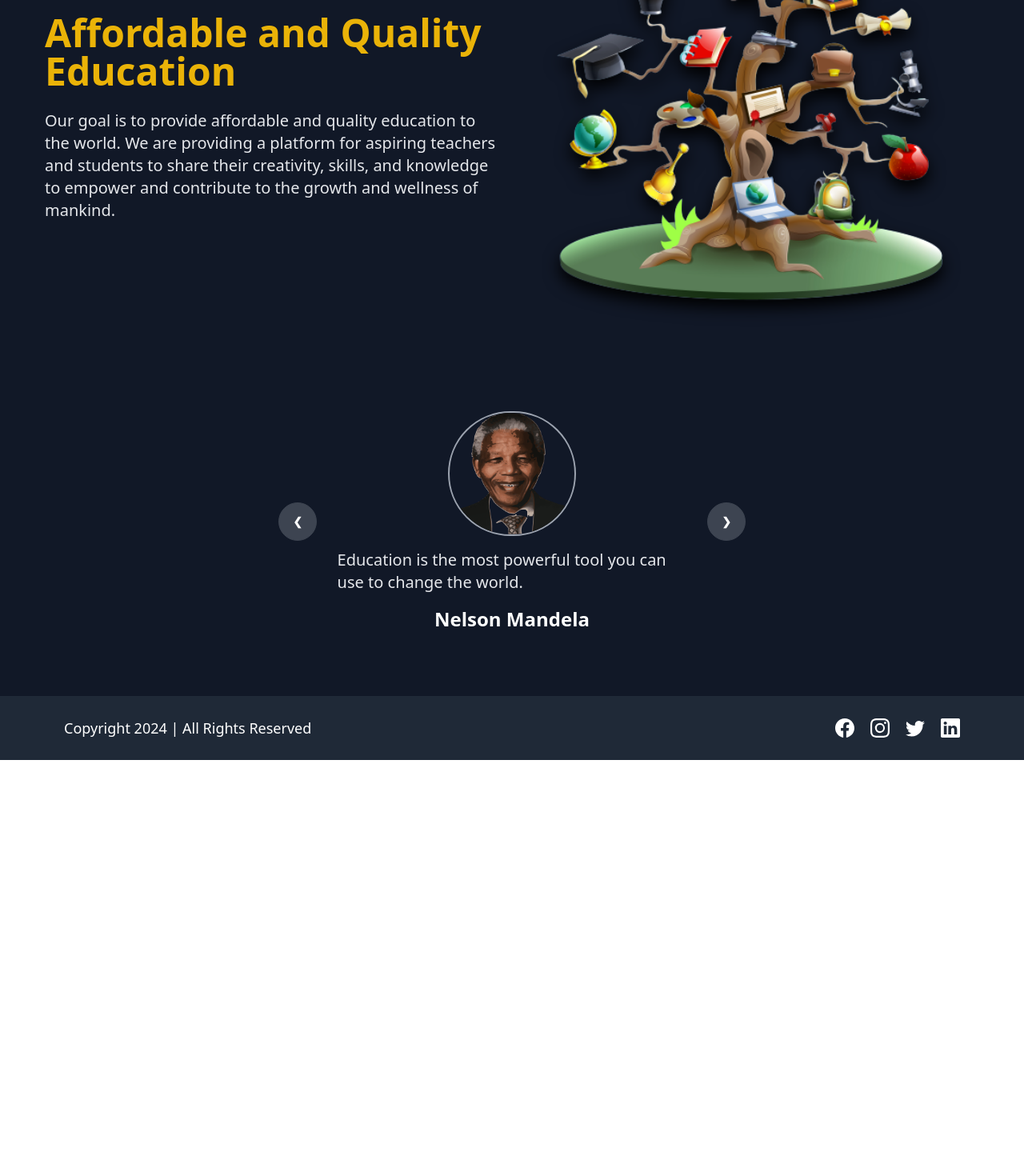
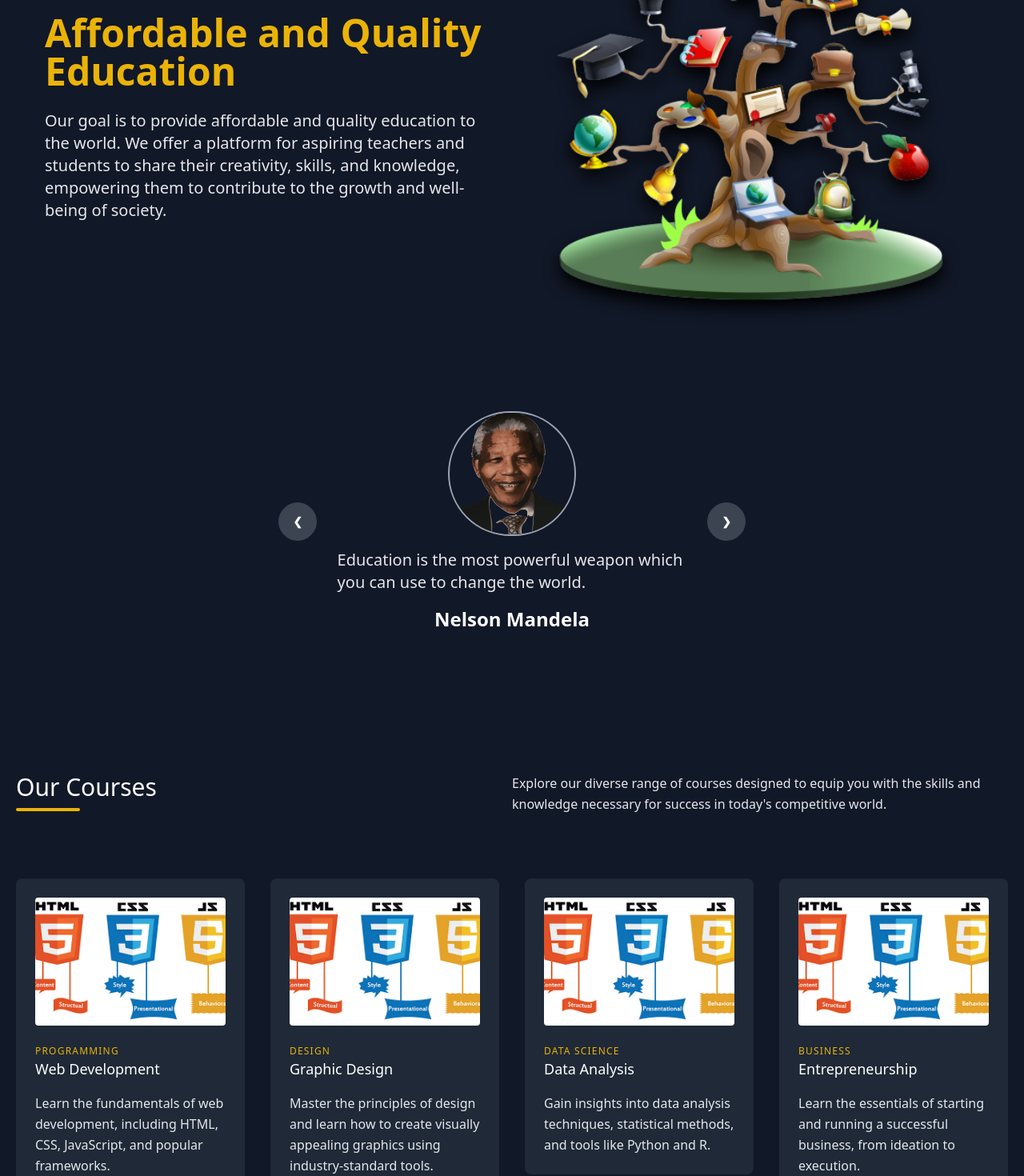
Before and after one commit to Ashirvad-Singh/lms-frontend, a React (Create React App) app: page /about in a window 1280 px wide. Shown: the part 180-1650 px from the top of the page at 80% size. Before the commit the page ends 1130 px from the top, so only its background shows below. Built offline with nearby package versions, Linux system fonts and the light colour scheme; sample sign-in values are in the browser's storage.

Commit message:
Design modified

```diff
--- a/src/Pages/About.js
+++ b/src/Pages/About.js
@@ -1,6 +1,7 @@
 import React from "react";
 import Layout from "../Layout/Layout";
 import aboutMainImage from "../Assets/Images/aboutMainImage.png";
+import courseImage from "../Assets/Images/download.png";
 import apj from "../Assets/Images/QuotesPersonalityImage/apj.png";
 import billGates from "../Assets/Images/QuotesPersonalityImage/billGates.png";
 import einstein from "../Assets/Images/QuotesPersonalityImage/einstein.png";
@@ -13,20 +14,20 @@ const About = () => {
       <div className="bg-gray-900 px-4 pt-10 flex flex-col text-white">
         {/* Creating the about page main section */}
         <div className="flex flex-col lg:flex-row items-center gap-5 mx-4 lg:mx-10">
-          {/* Our moto section */}
+          {/* Our motto section */}
           <section className="w-full lg:w-1/2 space-y-6 text-center lg:text-left">
             <h1 className="text-4xl lg:text-5xl text-yellow-500 font-semibold">
               Affordable and Quality Education
             </h1>
             <p className="text-base lg:text-xl text-gray-200">
               Our goal is to provide affordable and quality education to the
-              world. We are providing a platform for aspiring teachers and
-              students to share their creativity, skills, and knowledge to
-              empower and contribute to the growth and wellness of mankind.
+              world. We offer a platform for aspiring teachers and students to
+              share their creativity, skills, and knowledge, empowering them to
+              contribute to the growth and well-being of society.
             </p>
           </section>
 
-          {/* Our moto image section */}
+          {/* Our motto image section */}
           <div className="w-full lg:w-1/2">
             <img
               style={{
@@ -34,7 +35,7 @@ const About = () => {
               }}
               className="drop-shadow-2xl w-full h-auto"
               src={aboutMainImage}
-              alt="aboutMainImage"
+              alt="About Us"
             />
           </div>
         </div>
@@ -46,7 +47,7 @@ const About = () => {
               id: "slide1",
               image: nelsonMandela,
               quote:
-                "Education is the most powerful tool you can use to change the world.",
+                "Education is the most powerful weapon which you can use to change the world.",
               name: "Nelson Mandela",
             },
             {
@@ -114,6 +115,53 @@ const About = () => {
           ))}
         </div>
       </div>
+
+      {/* Our Courses Section */}
+      <section className="text-gray-400 bg-gray-900 body-font">
+        <div className="container px-5 py-24 mx-auto">
+          <div className="flex flex-wrap w-full mb-20">
+            <div className="lg:w-1/2 w-full mb-6 lg:mb-0">
+              <h1 className="sm:text-3xl text-2xl font-medium title-font mb-2 text-white">Our Courses</h1>
+              <div className="h-1 w-20 bg-yellow-500 rounded"></div>
+            </div>
+            <p className="lg:w-1/2 w-full leading-relaxed text-gray-200">Explore our diverse range of courses designed to equip you with the skills and knowledge necessary for success in today's competitive world.</p>
+          </div>
+          <div className="flex flex-wrap -m-4">
+            <div className="xl:w-1/4 md:w-1/2 p-4">
+              <div className="bg-gray-800 p-6 rounded-lg">
+                <img className="h-40 rounded w-full object-cover object-center mb-6" src={courseImage} alt="content"/>
+                <h3 className="tracking-widest text-yellow-500 text-xs font-medium title-font">PROGRAMMING</h3>
+                <h2 className="text-lg text-white font-medium title-font mb-4">Web Development</h2>
+                <p className="leading-relaxed text-base text-gray-200">Learn the fundamentals of web development, including HTML, CSS, JavaScript, and popular frameworks.</p>
+              </div>
+            </div>
+            <div className="xl:w-1/4 md:w-1/2 p-4">
+              <div className="bg-gray-800 p-6 rounded-lg">
+                <img className="h-40 rounded w-full object-cover object-center mb-6" src={courseImage} alt="content"/>
+                <h3 className="tracking-widest text-yellow-500 text-xs font-medium title-font">DESIGN</h3>
+                <h2 className="text-lg text-white font-medium title-font mb-4">Graphic Design</h2>
+                <p className="leading-relaxed text-base text-gray-200">Master the principles of design and learn how to create visually appealing graphics using industry-standard tools.</p>
+              </div>
+            </div>
+            <div className="xl:w-1/4 md:w-1/2 p-4">
+              <div className="bg-gray-800 p-6 rounded-lg">
+                <img className="h-40 rounded w-full object-cover object-center mb-6" src={courseImage} alt="content"/>
+                <h3 className="tracking-widest text-yellow-500 text-xs font-medium title-font">DATA SCIENCE</h3>
+                <h2 className="text-lg text-white font-medium title-font mb-4">Data Analysis</h2>
+                <p className="leading-relaxed text-base text-gray-200">Gain insights into data analysis techniques, statistical methods, and tools like Python and R.</p>
+              </div>
+            </div>
+            <div className="xl:w-1/4 md:w-1/2 p-4">
+              <div className="bg-gray-800 p-6 rounded-lg">
+                <img className="h-40 rounded w-full object-cover object-center mb-6" src={courseImage} alt="content"/>
+                <h3 className="tracking-widest text-yellow-500 text-xs font-medium title-font">BUSINESS</h3>
+                <h2 className="text-lg text-white font-medium title-font mb-4">Entrepreneurship</h2>
+                <p className="leading-relaxed text-base text-gray-200">Learn the essentials of starting and running a successful business, from ideation to execution.</p>
+              </div>
+            </div>
+          </div>
+        </div>
+      </section>
     </Layout>
   );
 };
--- a/src/Pages/Homepage.js
+++ b/src/Pages/Homepage.js
@@ -1,14 +1,15 @@
 import React from "react";
 import Layout from "../Layout/Layout";
 import homePageMainImage from "../Assets/Images/homePageMainImage.png";
+import aboutMainImage from "../Assets/Images/_ (1).gif";
 import { Link } from "react-router-dom";
 import { TypeAnimation } from 'react-type-animation';
+
 const Homepage = () => {
-
   return (
     <Layout>
-      <div className="pt-10 text-white bg-gray-900 flex items-center justify-center   h-auto lg:h-[90vh] flex-col lg:flex-row">
-        {/* for platform details */}
+      <div className="pt-10 text-white bg-gray-900 flex items-center justify-center h-auto lg:h-[90vh] flex-col lg:flex-row">
+        {/* Platform details */}
         <div className="w-full mx-16 lg:w-1/2 space-y-6 text-center lg:text-left">
           <h1 className="text-5xl font-semibold leading-20">
             Want to become{" "}
@@ -17,31 +18,27 @@ const Homepage = () => {
             <span className="text-yellow-500 font-bold">
               <TypeAnimation
                 sequence={[
-        // Same substring at the start will only be typed out once, initially
                   'Full Stack Developer',
-        1000, // wait 1s before replacing "Mice" with "Hamsters"
+                  1000,
                   'Front End Developer',
                   1000,
                   'Back End Developer',
                   1000,
                   'Web Designer',
-        1000
+                  1000,
                 ]}
                 wrapper="span"
                 speed={50}
-
                 repeat={Infinity}
               />
             </span>
           </h1>
           <br></br>
           <p className="text-xl text-gray-200 leading-relaxed">
-            We have a large library of courses taught by highly skilled and
-            qualified faculties at a very affordable cost.large library of courses taught by highly skilled and
-            qualified faculties at a very affordable cost.
+            Join our platform to access a comprehensive library of courses taught by industry experts. Gain the skills and knowledge you need to excel in your career at an affordable cost.
           </p>
 
-          {/* for buttons */}
+          {/* Buttons */}
           <div className="space-y-4 lg:space-y-0 lg:space-x-6 flex flex-col lg:flex-row items-center lg:items-start">
             <Link to={"/courses"}>
               <button className="bg-yellow-500 px-5 py-3 rounded-md font-semibold text-lg cursor-pointer hover:bg-yellow-600 transition-all ease-in-out duration-300 w-full lg:w-auto">
@@ -56,11 +53,82 @@ const Homepage = () => {
           </div>
         </div>
 
-        {/* right section for image */}
+        {/* Image section */}
         <div className="w-full lg:w-1/2 flex items-center justify-center mt-10 lg:mt-0">
           <img src={homePageMainImage} alt="home page image" className="w-3/4 lg:w-full" />
         </div>
       </div>
+
+      {/* Featured Course Section */}
+      <section className="text-gray-400 bg-gray-900 body-font">
+        <div className="container mx-auto flex px-5 py-24 md:flex-row flex-col items-center">
+          <div className="lg:max-w-lg lg:w-full md:w-1/2 w-5/6 md:mb-0 mb-10">
+            <img className="object-cover object-center rounded" alt="featured course" src={aboutMainImage} />
+          </div>
+          <div className="lg:flex-grow md:w-1/2 lg:pl-24 md:pl-16 flex flex-col md:items-start md:text-left items-center text-center">
+            <h1 className="title-font sm:text-4xl text-3xl mb-4 font-medium text-white">Learn from the Best
+              <br className="hidden lg:inline-block" /> <span className="font-bold text-yellow-500">Industry Experts</span>
+            </h1>
+            <p className="mb-8 leading-relaxed">Enroll in our top-rated courses to enhance your skills and knowledge. Our expert instructors provide hands-on learning and real-world applications.</p>
+            <div className="flex justify-center">
+              <button className="inline-flex text-white bg-blue-500 border-0 py-2 px-6 focus:outline-none hover:bg-blue-600 rounded text-lg">Get Started</button>
+              <button className="ml-4 inline-flex text-gray-400 bg-gray-800 border-0 py-2 px-6 focus:outline-none hover:bg-gray-700 hover:text-white rounded text-lg">Learn More</button>
+            </div>
+          </div>
+        </div>
+      </section>
+
+      {/* Statistics Section */}
+      <section className="text-gray-400 bg-gray-900 body-font">
+        <div className="container px-5 py-24 mx-auto">
+          <div className="flex flex-col text-center w-full mb-20">
+            <h1 className="sm:text-3xl text-2xl font-medium title-font mb-4 text-white">Our Impact</h1>
+            <p className="lg:w-2/3 mx-auto leading-relaxed text-base">We are proud to have helped thousands of learners achieve their professional goals. Join our community and take the next step in your career.</p>
+          </div>
+          <div className="flex flex-wrap -m-4 text-center">
+            <div className="p-4 md:w-1/4 sm:w-1/2 w-full">
+              <div className="border-2 border-gray-800 px-4 py-6 rounded-lg">
+                <svg fill="none" stroke="currentColor" strokeLinecap="round" strokeLinejoin="round" strokeWidth="2" className="text-blue-400 w-12 h-12 mb-3 inline-block" viewBox="0 0 24 24">
+                  <path d="M8 17l4 4 4-4m-4-5v9"></path>
+                  <path d="M20.88 18.09A5 5 0 0018 9h-1.26A8 8 0 103 16.29"></path>
+                </svg>
+                <h2 className="title-font font-medium text-3xl text-white">2.7K</h2>
+                <p className="leading-relaxed">Downloads</p>
+              </div>
+            </div>
+            <div className="p-4 md:w-1/4 sm:w-1/2 w-full">
+              <div className="border-2 border-gray-800 px-4 py-6 rounded-lg">
+                <svg fill="none" stroke="currentColor" strokeLinecap="round" strokeLinejoin="round" strokeWidth="2" className="text-blue-400 w-12 h-12 mb-3 inline-block" viewBox="0 0 24 24">
+                  <path d="M17 21v-2a4 4 0 00-4-4H5a4 4 0 00-4 4v2"></path>
+                  <circle cx="9" cy="7" r="4"></circle>
+                  <path d="M23 21v-2a4 4 0 00-3-3.87m-4-12a4 4 0 010 7.75"></path>
+                </svg>
+                <h2 className="title-font font-medium text-3xl text-white">1.3K</h2>
+                <p className="leading-relaxed">Users</p>
+              </div>
+            </div>
+            <div className="p-4 md:w-1/4 sm:w-1/2 w-full">
+              <div className="border-2 border-gray-800 px-4 py-6 rounded-lg">
+                <svg fill="none" stroke="currentColor" strokeLinecap="round" strokeLinejoin="round" strokeWidth="2" className="text-blue-400 w-12 h-12 mb-3 inline-block" viewBox="0 0 24 24">
+                  <path d="M3 18v-6a9 9 0 0118 0v6"></path>
+                  <path d="M21 19a2 2 0 01-2 2h-1a2 2 0 01-2-2v-3a2 2 0 012-2h3zM3 19a2 2 0 002 2h1a2 2 0 002-2v-3a2 2 0 00-2-2H3z"></path>
+                </svg>
+                <h2 className="title-font font-medium text-3xl text-white">74</h2>
+                <p className="leading-relaxed">Courses</p>
+              </div>
+            </div>
+            <div className="p-4 md:w-1/4 sm:w-1/2 w-full">
+              <div className="border-2 border-gray-800 px-4 py-6 rounded-lg">
+                <svg fill="none" stroke="currentColor" strokeLinecap="round" strokeLinejoin="round" strokeWidth="2" className="text-blue-400 w-12 h-12 mb-3 inline-block" viewBox="0 0 24 24">
+                  <path d="M12 22s8-4 8-10V5l-8-3-8 3v7c0 6 8 10 8 10z"></path>
+                </svg>
+                <h2 className="title-font font-medium text-3xl text-white">46</h2>
+                <p className="leading-relaxed">Instructors</p>
+              </div>
+            </div>
+          </div>
+        </div>
+      </section>
     </Layout>
   );
 };
--- a/src/Pages/User/Profile.js
+++ b/src/Pages/User/Profile.js
@@ -23,7 +23,7 @@ const Profile = () => {
   return (
     <Layout>
       <div className="min-h-[90vh] flex items-center justify-center">
-        <div className="my-10 flex flex-col gap-4 rounded-lg p-4 text-white w-80 shadow-[0_0_10px_black]">
+        <div className="my-10  flex flex-col gap-4 rounded-lg p-4 text-white w-1/5 shadow-[0_0_10px_black]">
           <img
             className="w-40 m-auto rounded-full border border-black"
             src={userData?.avatar?.secure_url}
```
Also changed, not shown: src/Assets/Images/download.png (added). Lines whose indentation alone changed are shown as unchanged.
